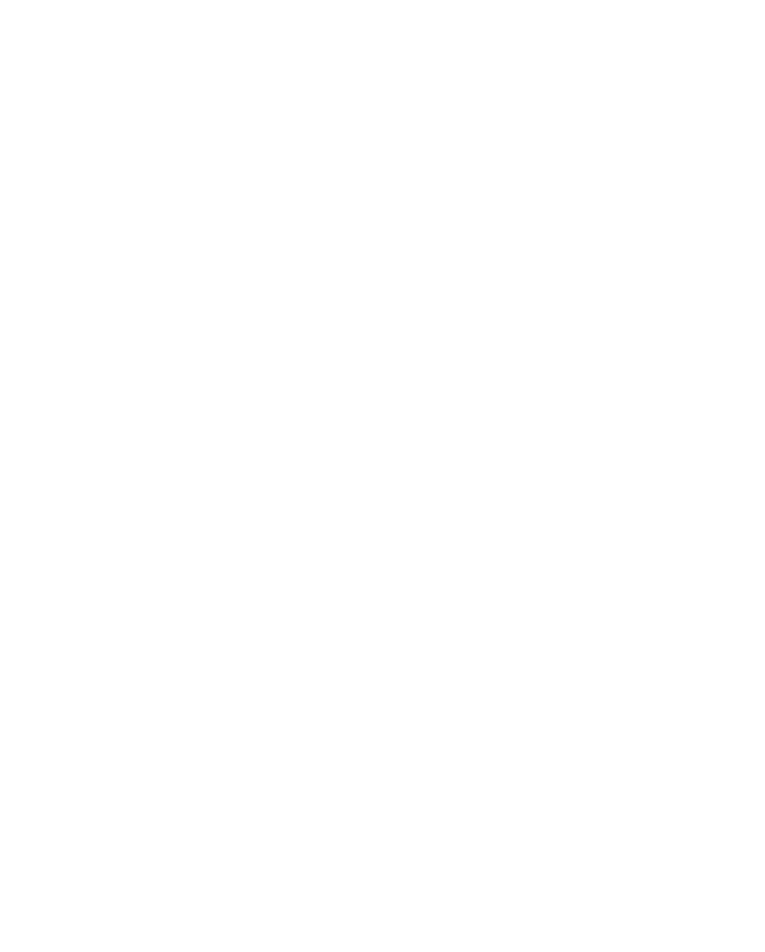
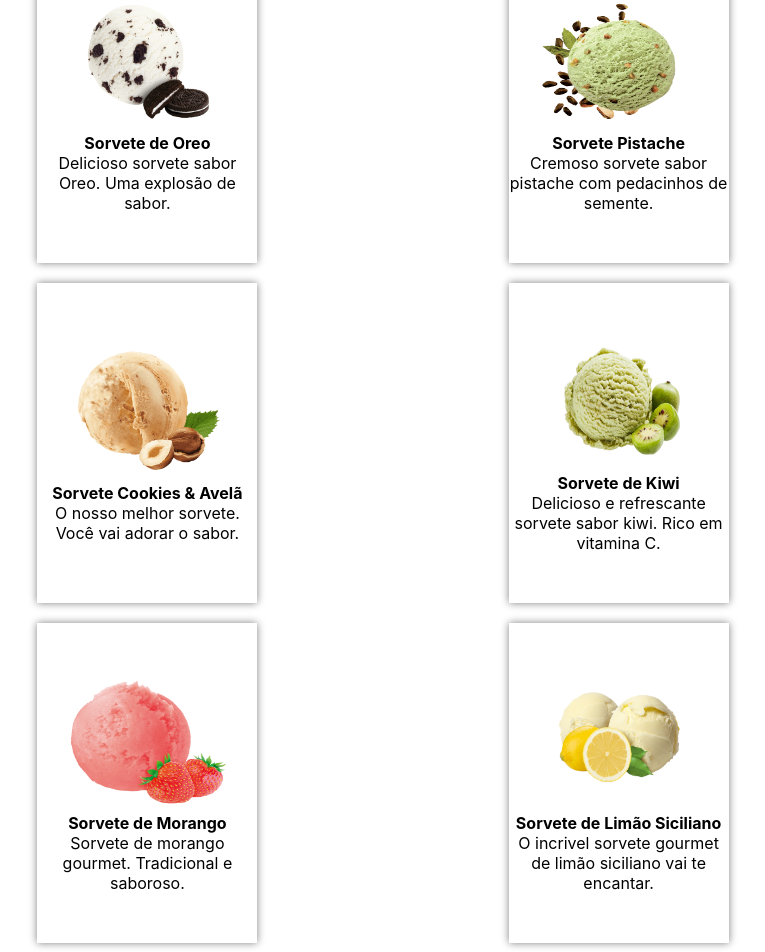
Before and after one commit to PauloRobertt/PROJETO-SORVETERIA, a React (Create React App) app in the folder sorveteria/: page /PaginaSabores in a window 1280 px wide. Before the commit this address had no page. Shown: the part 940-1892 px from the top of the page, without its empty margins (257-1022 px from the left). Before the commit the page ends 800 px from the top, so only its background shows below. Built offline with nearby package versions, Linux system fonts and the light colour scheme.

Commit message:
Estruturação e estilização concluida para a pagina de sabores

```diff
--- a/sorveteria/src/Paginas/Sabores/index.js
+++ b/sorveteria/src/Paginas/Sabores/index.js
@@ -0,0 +1,66 @@
+import React from 'react';
+import Header from '../../Componentes/Header';
+import Footer from '../../Componentes/Footer';
+import './style.css';
+
+export default function PaginaSabores(){
+    return(
+        <div className='PaginaSabores'>
+            <Header/>
+            <main>
+                <section className='secao-banner'>
+                    <h1>NOSSOS SABORES</h1>
+                </section>
+                <section className='secao-sabores'>
+                    <h3>SABORES DE SORVETE</h3>
+                    <div className='secao-cards'>
+                        <div className='cards'>
+                            <img src="assets/sabor-oreo.png" alt="Sabores Sorvete"/>
+                            <h4>Sorvete de Oreo</h4>
+                            <p>
+                                Delicioso sorvete sabor Oreo.
+                                Uma explosão de sabor.
+                            </p>
+                        </div>
+                        <div className='cards'>
+                            <img src="assets/sabor-pistache.png" alt="Sabores Sorvete"/>
+                            <h4>Sorvete Pistache</h4>
+                            <p>
+                                Cremoso sorvete sabor pistache com pedacinhos de semente.
+                            </p>
+                        </div>
+                        <div className='cards'>
+                            <img src="assets/sabor-cookies-avela.png" alt="Sabores Sorvete"/>
+                            <h4>Sorvete Cookies & Avelã</h4>
+                            <p>
+                                O nosso melhor sorvete. Você vai adorar o sabor.
+                            </p>
+                        </div>
+                        <div className='cards'>
+                            <img src="assets/sorbet-kiwi.png" alt="Sabores Sorvete"/>
+                            <h4>Sorvete de Kiwi</h4>
+                            <p>
+                                Delicioso e refrescante sorvete sabor kiwi. Rico em vitamina C.
+                            </p>
+                        </div>
+                        <div className='cards'>
+                            <img src="assets/sorbet-morango.png" alt="Sabores Sorvete"/>
+                            <h4>Sorvete de Morango</h4>
+                            <p>
+                                Sorvete de morango gourmet. Tradicional e saboroso.
+                            </p>
+                        </div>
+                        <div className='cards'>
+                            <img src="assets/sorbet-limao.png" alt="Sabores Sorvete"/>
+                            <h4>Sorvete de Limão Siciliano</h4>
+                            <p>
+                                O incrivel sorvete gourmet de limão siciliano vai te encantar.
+                            </p>
+                        </div>
+                    </div>
+                </section>
+            </main>
+            <Footer/>
+        </div>
+    );
+}
--- /dev/null
+++ b/sorveteria/src/Paginas/Sabores/style.css
@@ -0,0 +1,41 @@
+.PaginaSabores{
+    display: flex;
+    flex-direction: column;
+}
+
+.PaginaSabores .secao-banner{
+    background-image: url("/public/assets/banner-sabores.jpg");
+    background-size: cover;
+}
+
+.secao-sabores{
+    gap: 20px;
+    padding: 60px 0;
+    display: flex;
+    flex-direction: column;
+    align-items: center;
+}
+
+.secao-sabores .secao-cards{
+    max-width: 54%;
+    gap: 20px;
+    display: flex;
+    justify-content: space-between;
+    flex-wrap: wrap;
+}
+
+.secao-sabores .cards img{
+    width: 170px;
+    height: 140px;
+}
+
+.secao-sabores .cards{
+    display: flex;
+    flex-direction: column;
+    justify-content: center;
+    align-items: center;
+    max-width: 220px;
+    height: 40vh;
+    box-shadow: 0px 0px 8px gray;
+    text-align: center;
+}
--- a/sorveteria/src/Rotas/index.js
+++ b/sorveteria/src/Rotas/index.js
@@ -1,12 +1,14 @@
 import React from 'react';
 import {BrowserRouter, Routes, Route} from 'react-router-dom';
-import PaginaInicial from '../Paginas/Home'
+import PaginaInicial from '../Paginas/Home';
+import PaginaSabores from '../Paginas/Sabores';
 
 export default function Rotas(){
     return(
         <BrowserRouter>
             <Routes>
                 <Route exact path="/" element={<PaginaInicial/>}/>
+                <Route path="/PaginaSabores" element={<PaginaSabores/>}/>
             </Routes>
         </BrowserRouter>
     );
```
